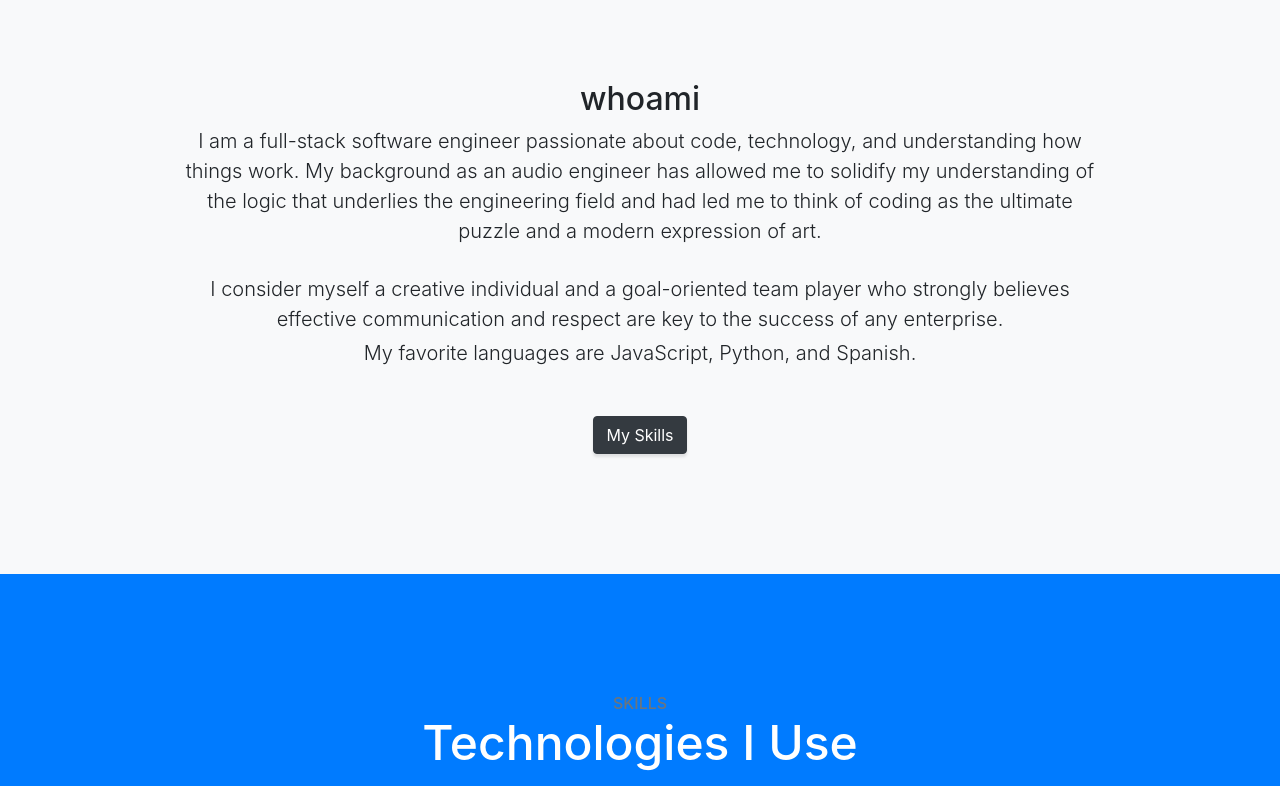
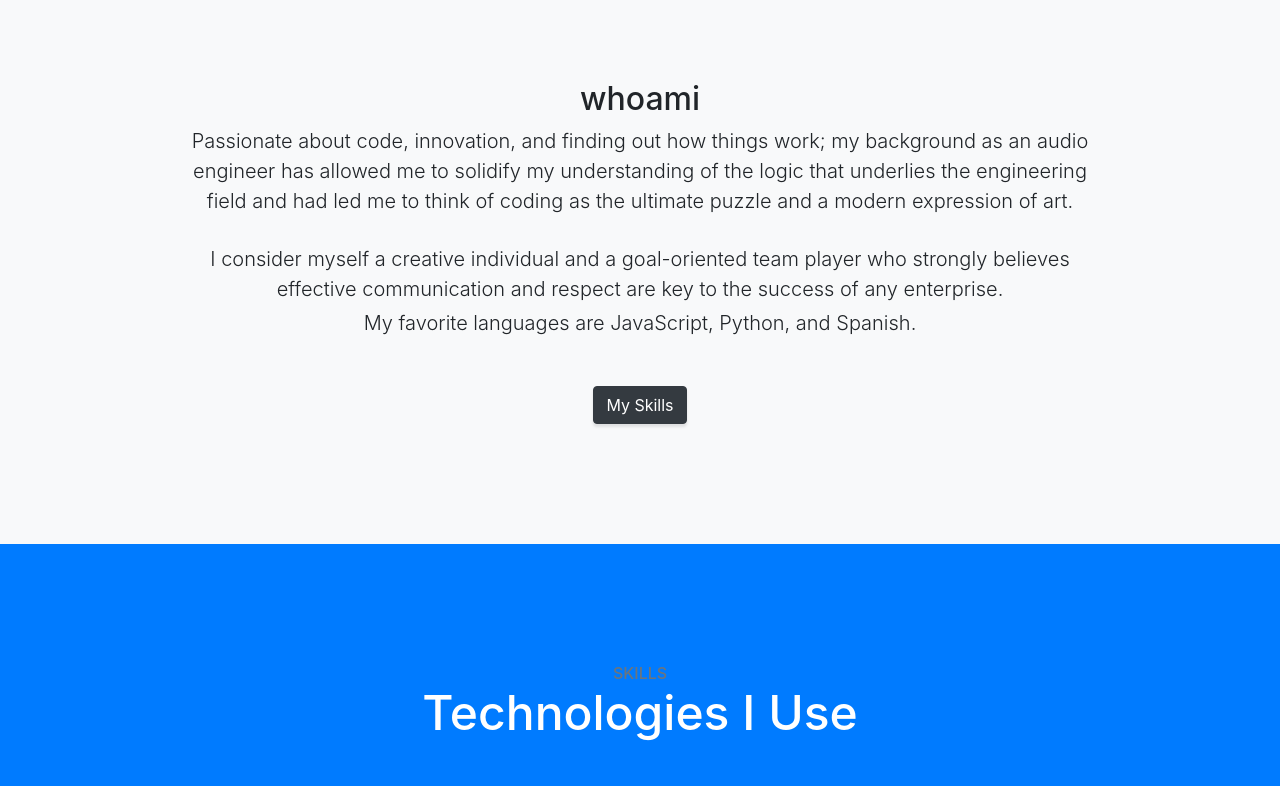
Before and after one commit to quirosfelipe/quirosfelipe.github.io, a website with bundled scripts: page index.html in a window 1280 px wide. Shown: the part 840-1626 px from the top of the page. Built offline with nearby package versions, Linux system fonts and the light colour scheme.

Commit message:
whoami improved

```diff
--- a/index.html
+++ b/index.html
@@ -87,10 +87,9 @@
           <div class="col-lg-10 mx-auto">
             <h2>whoami</h2>
             <p class="lead mb-1">
-              I am a full-stack software engineer passionate about code, technology, and understanding how things work. My background
+              Passionate about code, innovation, and finding out how things work; my background
               as an audio engineer has allowed me to solidify my understanding of the logic that underlies the engineering field and
               had led me to think of coding as the ultimate puzzle and a modern expression of art.
-              <!-- <a href="https://unsplash.com/">Unsplash</a>! -->
             </p>
             </br>
             <p class="lead mb-1">
```
